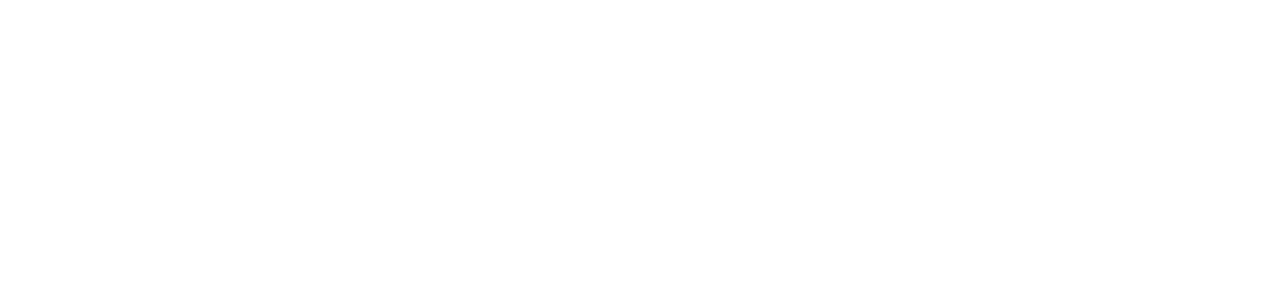
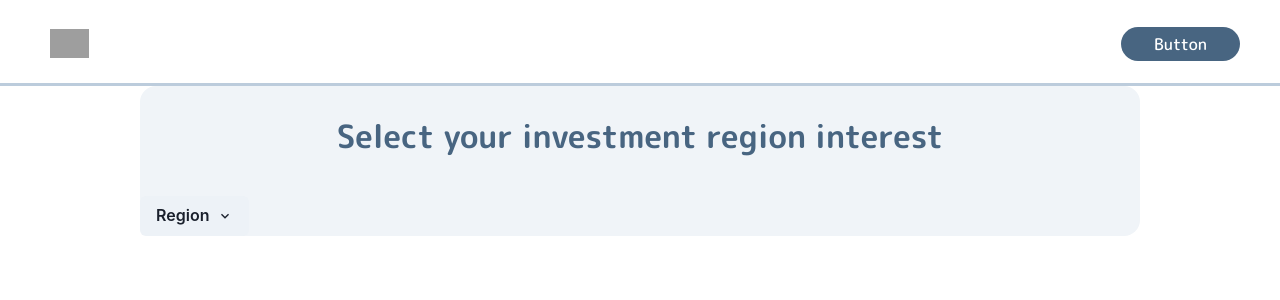
Before and after one commit to justinsheu/lahacks2023, a React (Create React App) app in the folder frontend/: page /selections in a window 1280 px wide. Before the commit this address had no page. Shown: the top 300 px of the page. Built offline with nearby package versions, Linux system fonts and the light colour scheme; grey boxes are pictures that could not be loaded.

Commit message:
A lot of stuff

```diff
--- a/frontend/package.json
+++ b/frontend/package.json
@@ -3,6 +3,7 @@
   "version": "0.1.0",
   "private": true,
   "dependencies": {
+    "@chakra-ui/icons": "^2.0.18",
     "@chakra-ui/react": "^2.5.5",
     "@emotion/react": "^11.10.6",
     "@emotion/styled": "^11.10.6",
--- a/frontend/src/App.js
+++ b/frontend/src/App.js
@@ -13,6 +13,7 @@ import { BrowserRouter as Router, Routes, Route } from "react-router-dom";
 import { ColorModeSwitcher } from './ColorModeSwitcher';
 import Layout from './pages/Layout';
 import Home from './pages/Home';
+import Selections from './pages/Selections';
 import './App.css'
 
 function App() {
@@ -22,6 +23,7 @@ function App() {
         <Routes>
           <Route path='/' element={<Layout />}>
             <Route index element={<Home />} />
+            <Route path='/selections' element={<Selections />} />
           </Route>
         </Routes>
       </Router>
--- /dev/null
+++ b/frontend/src/components/Button.jsx
@@ -0,0 +1,21 @@
+import React from 'react';
+import styled from 'styled-components';
+
+const MainButton = styled.button`
+    align-items: flex-start;
+    background: #486581;
+    border-radius: 30px;
+    color: #fff;
+    display: flex;
+    flex-direction: row;
+    font-family: 'M PLUS Rounded 1c', sans-serif;
+    font-size: 16px;
+    height: 34px;
+    justify-content: center;
+    line-height: 18px;
+    padding: 8px 16px;
+    text-align: center;
+    width: 119px;
+`
+
+export default MainButton
--- a/frontend/src/components/Navbar.jsx
+++ b/frontend/src/components/Navbar.jsx
@@ -1,5 +1,6 @@
 import React from 'react'
 import styled from 'styled-components';
+import MainButton from './Button'
 
 const MainNav = styled.div`
     align-items: center;
@@ -40,23 +41,6 @@ const LiveLogo = styled.div`
     width: 59px;
 `
 
-const MainButton = styled.button`
-    align-items: flex-start;
-    background: #486581;
-    border-radius: 30px;
-    color: #fff;
-    display: flex;
-    flex-direction: row;
-    font-family: 'M PLUS Rounded 1c', sans-serif;
-    font-size: 16px;
-    height: 34px;
-    justify-content: center;
-    line-height: 18px;
-    padding: 8px 16px;
-    text-align: center;
-    width: 119px;
-`
-
 function Navbar() {
   return (
     <MainNav>
--- a/frontend/src/pages/Home.jsx
+++ b/frontend/src/pages/Home.jsx
@@ -1,8 +1,98 @@
 import React from 'react'
+import styled from 'styled-components'
+import MainButton from '../components/Button'
+
+const HomeContainer = styled.div`
+  display: flex;
+  flex-direction: column;
+  height: 100%;
+  max-width: 1512px;
+  min-height: 964px;
+  padding: 86px 140px;
+  position: relative;
+  width: 100%;
+`
+
+const LeftContainer = styled.div`
+  margin-top: 3.25rem;
+  max-width: 45%;
+  z-index: 1;
+`
+
+const RightContainer = styled.div`
+  margin-top: 3.25rem;
+  max-width: 50%;
+  z-index: 1;
+`
+
+const IntroContainer = styled.div`
+  background: #f0f4f8;
+  border-radius: 1rem;
+  height: 100%;
+  margin-bottom: 3.625rem;
+  padding-top: 1.5rem;
+  width: 100%;
+`
+
+const TextBox = styled.div`
+  display: flex;
+  flex-direction: row;
+  height: 5.375rem;
+  justify-content: center;
+  width: 100%;
+  font-family: 'M PLUS Rounded 1c', sans-serif;
+  font-size: 24px;
+  justify-content: center;
+  line-height: 18px;
+  padding: 8px 16px;
+  text-align: center;
+`
+
+const Blurb = styled.div`
+  margin-bottom: 3.625rem;
+  display: flex;
+  justify-content: center;
+
+`
+
+const BoldText = styled.div`
+  font-weight: 700;
+  font-size: 2rem;
+  color: #486581;
+  line-height: 2.25rem;
+  margin-bottom: .75rem;
+`
 
 function Home() {
   return (
-    <div>Home</div>
+    <>
+      <HomeContainer>
+        <LeftContainer>
+          <IntroContainer>
+            <TextBox>
+              Welcome to InsertAppHere
+            </TextBox>
+            <TextBox>
+              <BoldText>
+                We are changing how YOU invest!
+              </BoldText>
+            </TextBox>
+          </IntroContainer>
+          <IntroContainer>
+            <Blurb>
+              <BoldText>What type of investor are you?</BoldText>
+            </Blurb>
+            <div style={{display: 'flex', justifyContent: 'center'}}>
+              <a href='/selections'><MainButton style={{margin: '16px'}}>Personal</MainButton></a>
+              <a href='/selections'><MainButton style={{margin: '16px'}}>Business</MainButton></a>
+            </div>
+          </IntroContainer>
+        </LeftContainer>
+        <RightContainer>
+          <img src='https://lahacks.com/static/live-site/home/liveisland.svg' alt='big duck' />
+        </RightContainer>
+      </HomeContainer>
+    </>
   )
 }
 
--- a/frontend/src/pages/Layout.jsx
+++ b/frontend/src/pages/Layout.jsx
@@ -15,81 +15,10 @@ const WholePageContainer = styled.div`
   width: 100vw;
 `
 
-const HomeContainer = styled.div`
-  display: flex;
-  flex-direction: column;
-  height: 100%;
-  max-width: 1512px;
-  min-height: 964px;
-  padding: 86px 140px;
-  position: relative;
-  width: 100%;
-`
-
-const LeftContainer = styled.div`
-  margin-top: 3.25rem;
-  max-width: 29.875rem;
-  z-index: 1;
-`
-
-const IntroContainer = styled.div`
-  background: #f0f4f8;
-  border-radius: 1rem;
-  height: 11.563rem;
-  margin-bottom: 3.625rem;
-  padding-top: 1.5rem;
-  width: 100%;
-`
-
-const TextBox = styled.div`
-  display: flex;
-  flex-direction: row;
-  height: 5.375rem;
-  justify-content: center;
-  width: 100%;
-  font-family: 'M PLUS Rounded 1c', sans-serif;
-  font-size: 16px;
-  justify-content: center;
-  line-height: 18px;
-  padding: 8px 16px;
-  text-align: center;
-`
-
-const Blurb = styled.div`
-  margin-bottom: 3.625rem;
-`
-
-const BoldText = styled.div`
-  font-weight: 700;
-  font-size: 2rem;
-  color: #486581;
-  line-height: 2.25rem;
-  margin-bottom: .75rem;
-`
-
 function Layout() {
   return (
     <WholePageContainer>
       <Navbar />
-      <HomeContainer>
-        <LeftContainer>
-          <IntroContainer>
-            <TextBox>
-              Sample Text.
-            </TextBox>
-            <TextBox>
-            <BoldText>
-              Bold Text.
-            </BoldText>
-            </TextBox>
-          </IntroContainer>
-          <Blurb>
-            <BoldText>
-              WiFi
-            </BoldText>
-          </Blurb>
-        </LeftContainer>
-      </HomeContainer>
       <Outlet />
     </WholePageContainer>
   )
--- /dev/null
+++ b/frontend/src/pages/Selections.jsx
@@ -0,0 +1,88 @@
+import React from 'react'
+import MainButton from '../components/Button'
+import styled from 'styled-components'
+import {
+    Menu,
+    MenuButton,
+    MenuList,
+    MenuItem,
+    MenuItemOption,
+    MenuGroup,
+    MenuOptionGroup,
+    MenuDivider,
+    Button
+} from '@chakra-ui/react'
+import { ChevronDownIcon } from '@chakra-ui/icons'
+
+const HomeContainer = styled.div`
+  display: flex;
+  flex-direction: column;
+  height: 100%;
+  max-width: 1512px;
+  min-height: 964px;
+  padding: 86px 140px;
+  position: relative;
+  width: 100%;
+`
+
+const IntroContainer = styled.div`
+  background: #f0f4f8;
+  border-radius: 1rem;
+  height: 100%;
+  margin-bottom: 3.625rem;
+  padding-top: 1.5rem;
+  width: 100%;
+`
+
+const TextBox = styled.div`
+  display: flex;
+  flex-direction: row;
+  height: 5.375rem;
+  justify-content: center;
+  width: 100%;
+  font-family: 'M PLUS Rounded 1c', sans-serif;
+  font-size: 24px;
+  justify-content: center;
+  line-height: 18px;
+  padding: 8px 16px;
+  text-align: center;
+`
+
+const BoldText = styled.div`
+  font-weight: 700;
+  font-size: 2rem;
+  color: #486581;
+  line-height: 2.25rem;
+  margin-bottom: .75rem;
+`
+
+function Selections() {
+
+    const regions = ['North America', 'South America', 'China', 'Europe', 'North Africa', 'South Africa', 'Russia'];
+
+  return (
+    <HomeContainer>
+        <IntroContainer>
+            <TextBox>
+                <BoldText>Select your investment region interest</BoldText>
+            </TextBox>
+            <Menu>
+                <MenuButton as={Button} rightIcon={<ChevronDownIcon />}>
+                    Region
+                </MenuButton>
+                <MenuList>
+                    <MenuItem>North America</MenuItem>
+                    <MenuItem>South America</MenuItem>
+                    <MenuItem>China</MenuItem>
+                    <MenuItem>Europe</MenuItem>
+                    <MenuItem>North Africa</MenuItem>
+                    <MenuItem>South Africa</MenuItem>
+                    <MenuItem>Russia</MenuItem>
+                </MenuList>
+            </Menu>
+        </IntroContainer>
+    </HomeContainer>
+  )
+}
+
+export default Selections
```
Also changed, not shown: 1 other file (tests, documents, lock files or other folders).
